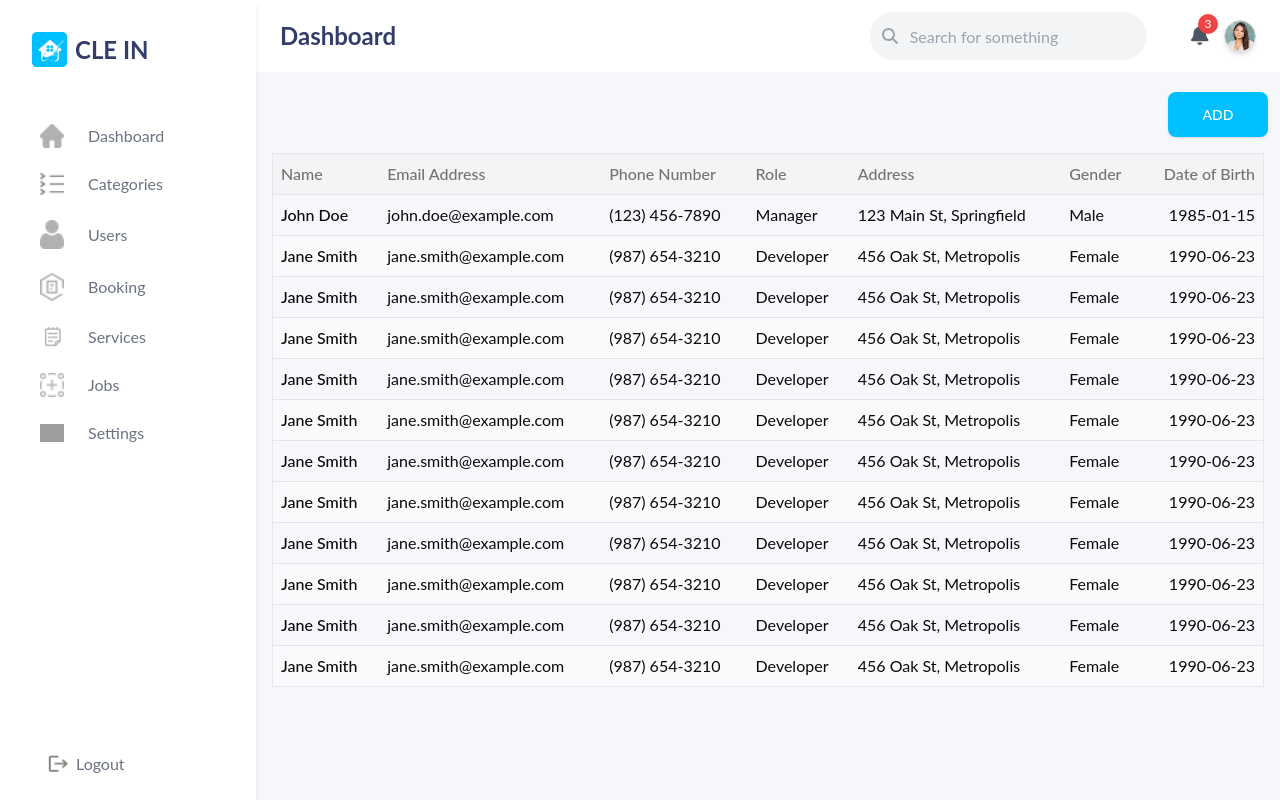
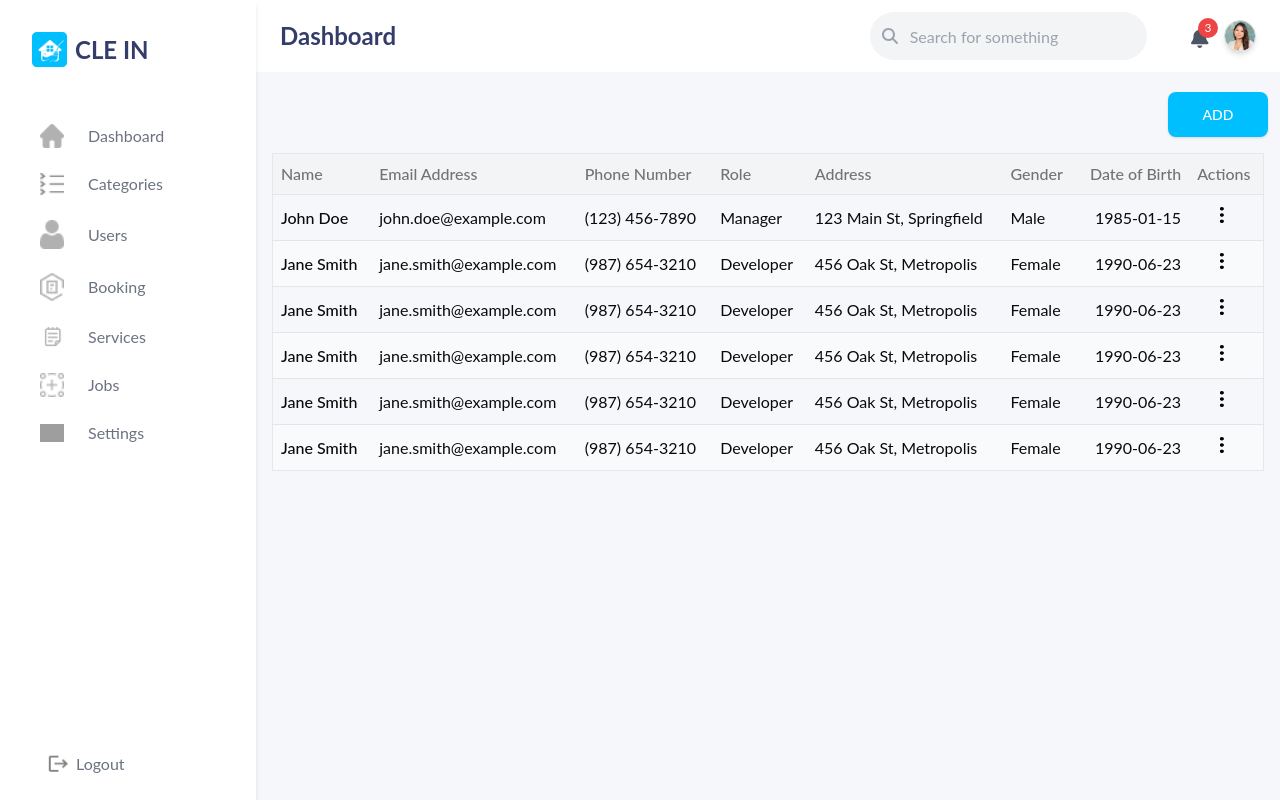
Before and after one commit to Abddullah/CLE_IN_ADMIN, a Next.js app: page /users in a window 1280 px wide. Built offline with nearby package versions, Linux system fonts and the light colour scheme; grey boxes are pictures that could not be loaded.

Commit message:
DASHBOARD , CATEGORIES & USERS SCREENS [FIX]

```diff
--- a/app/categories/page.tsx
+++ b/app/categories/page.tsx
@@ -11,14 +11,16 @@ function page() {
   return (
     <>
       <div className="bg-[#F5F7FA] h-full w-full">
+      <Link href={"categories/add"}>
         <div className="flex justify-end">
           <Button
             className="border-[#4BB1D3] w-[80px] h-[40px] mt-5 mr-3 text-white bg-[#00BFFF] rounded-lg outline-none hover:bg-[#00BFFF]
       sm:w-[100px] sm:h-[45px]"
           >
-            <Link href={"categories/add"}>ADD</Link>
+            ADD
           </Button>
         </div>
+        </Link>
 
         <div className="flex justify-evenly flex-wrap gap-5">
           <CleaningCards title="Cleaning at house" image={house} />
--- a/app/components/Navbar.tsx
+++ b/app/components/Navbar.tsx
@@ -64,9 +64,9 @@ const Navbar: React.FC<TitleProps> = ({ title }) => {
         <div className="relative cursor-pointer" onClick={toggleNotifications}>
           <FontAwesomeIcon
             icon={faBell}
-            className="text-gray-600 text-lg sm:text-xl"
+            className="text-gray-600 text-lg sm:text-xl mt-2"
           />
-          <span className="absolute top-0 right-0 bg-red-500 text-white text-xs rounded-full w-4 h-4 sm:w-5 sm:h-5 flex items-center justify-center transform translate-x-1/2 -translate-y-1/2">
+          <span className="absolute top-0 right-0 bg-red-500 text-white text-xs rounded-full w-4 h-4 sm:w-5 sm:h-5 flex items-center justify-center transform translate-x-1/2 -translate-y-1/2 mt-2">
             3
           </span>
         </div>
@@ -84,7 +84,7 @@ const Navbar: React.FC<TitleProps> = ({ title }) => {
         {isNotificationsOpen && (
           <div
             ref={notificationsRef}
-            className="absolute right-0 top-12 w-80 bg-white border border-gray-200 rounded-lg shadow-lg z-50 overflow-y-auto max-h-80"
+            className="absolute right-0 top-12 w-80 bg-white border border-gray-200 rounded-lg shadow-lg z-50 overflow-y-auto max-h-90"
           >
             <div className="p-4">
               <h3 className="text-lg font-semibold text-gray-800">
--- a/app/components/usersComponents/UserTable.tsx
+++ b/app/components/usersComponents/UserTable.tsx
@@ -1,3 +1,10 @@
+"use client";
+
+import { useState } from "react";
+import Image from "next/image";
+import editIcon from "../../../assets/categoriesIcons/edit.svg";
+import deleteIcon from "../../../assets/categoriesIcons/delete.svg";
+import dots from "../../../assets/categoriesIcons/dots.svg";
 import {
   Table,
   TableBody,
@@ -9,7 +16,17 @@ import {
   TableRow,
 } from "@/components/ui/table";
 
-  const invoices = [
+interface Invoice {
+  Name: string;
+  email: string;
+  PhoneNo: string;
+  role: string;
+  address: string;
+  gender: string;
+  dateBirth: string;
+}
+
+const invoices: Invoice[] = [
   {
     Name: "John Doe",
     email: "john.doe@example.com",
@@ -18,15 +35,6 @@ import {
     address: "123 Main St, Springfield",
     gender: "Male",
     dateBirth: "1985-01-15",
-    },
-    {
-      Name: "Jane Smith",
-      email: "jane.smith@example.com",
-      PhoneNo: "(987) 654-3210",
-      role: "Developer",
-      address: "456 Oak St, Metropolis",
-      gender: "Female",
-      dateBirth: "1990-06-23",
   },
   {
     Name: "Jane Smith",
@@ -68,75 +76,113 @@ import {
     address: "456 Oak St, Metropolis",
     gender: "Female",
     dateBirth: "1990-06-23",
-      },{
-        Name: "Jane Smith",
-        email: "jane.smith@example.com",
-        PhoneNo: "(987) 654-3210",
-        role: "Developer",
-        address: "456 Oak St, Metropolis",
-        gender: "Female",
-        dateBirth: "1990-06-23",
-      },{
-        Name: "Jane Smith",
-        email: "jane.smith@example.com",
-        PhoneNo: "(987) 654-3210",
-        role: "Developer",
-        address: "456 Oak St, Metropolis",
-        gender: "Female",
-        dateBirth: "1990-06-23",
-      },{
-        Name: "Jane Smith",
-        email: "jane.smith@example.com",
-        PhoneNo: "(987) 654-3210",
-        role: "Developer",
-        address: "456 Oak St, Metropolis",
-        gender: "Female",
-        dateBirth: "1990-06-23",
-      },{
-        Name: "Jane Smith",
-        email: "jane.smith@example.com",
-        PhoneNo: "(987) 654-3210",
-        role: "Developer",
-        address: "456 Oak St, Metropolis",
-        gender: "Female",
-        dateBirth: "1990-06-23",
-      },{
-        Name: "Jane Smith",
-        email: "jane.smith@example.com",
-        PhoneNo: "(987) 654-3210",
-        role: "Developer",
-        address: "456 Oak St, Metropolis",
-        gender: "Female",
-        dateBirth: "1990-06-23",
   },
-
 ];
 
 export function TableDemo() {
+  const [showOptions, setShowOptions] = useState<number | null>(null);
+
+  const handleActionClick = (index: number) => {
+    setShowOptions(showOptions === index ? null : index);
+  };
+
   return (
-      <div className="overflow-x-auto p-4">
+    <div className="overflow-x-auto p-4 relative">
       <Table className="min-w-full border border-gray-200 rounded-lg shadow-md">
         <TableHeader>
           <TableRow className="bg-gray-100">
-              <TableHead className="p-2 text-left text-xs md:text-sm lg:text-base">Name</TableHead>
-              <TableHead className="p-2 text-left text-xs md:text-sm lg:text-base">Email Address</TableHead>
-              <TableHead className="p-2 text-left text-xs md:text-sm lg:text-base hidden md:table-cell">Phone Number</TableHead>
-              <TableHead className="p-2 text-left text-xs md:text-sm lg:text-base hidden md:table-cell">Role</TableHead>
-              <TableHead className="p-2 text-left text-xs md:text-sm lg:text-base hidden lg:table-cell">Address</TableHead>
-              <TableHead className="p-2 text-left text-xs md:text-sm lg:text-base hidden lg:table-cell">Gender</TableHead>
-              <TableHead className="p-2 text-right text-xs md:text-sm lg:text-base hidden lg:table-cell">Date of Birth</TableHead>
+            <TableHead className="p-2 text-left text-xs md:text-sm lg:text-base">
+              Name
+            </TableHead>
+            <TableHead className="p-2 text-left text-xs md:text-sm lg:text-base">
+              Email Address
+            </TableHead>
+            <TableHead className="p-2 text-left text-xs md:text-sm lg:text-base hidden md:table-cell">
+              Phone Number
+            </TableHead>
+            <TableHead className="p-2 text-left text-xs md:text-sm lg:text-base hidden md:table-cell">
+              Role
+            </TableHead>
+            <TableHead className="p-2 text-left text-xs md:text-sm lg:text-base hidden lg:table-cell">
+              Address
+            </TableHead>
+            <TableHead className="p-2 text-left text-xs md:text-sm lg:text-base hidden lg:table-cell">
+              Gender
+            </TableHead>
+            <TableHead className="p-2 text-right text-xs md:text-sm lg:text-base hidden lg:table-cell">
+              Date of Birth
+            </TableHead>
+            <TableHead className="p-2 text-xs md:text-sm lg:text-base">
+              Actions
+            </TableHead>
           </TableRow>
         </TableHeader>
         <TableBody>
           {invoices.map((invoice, index) => (
-              <TableRow key={index} className="even:bg-gray-50 hover:bg-gray-100 transition-colors">
-                <TableCell className="p-2 font-medium text-xs md:text-sm lg:text-base">{invoice.Name}</TableCell>
-                <TableCell className="p-2 text-xs md:text-sm lg:text-base">{invoice.email}</TableCell>
-                <TableCell className="p-2 text-xs md:text-sm lg:text-base hidden md:table-cell">{invoice.PhoneNo}</TableCell>
-                <TableCell className="p-2 text-xs md:text-sm lg:text-base hidden md:table-cell">{invoice.role}</TableCell>
-                <TableCell className="p-2 text-xs md:text-sm lg:text-base hidden lg:table-cell">{invoice.address}</TableCell>
-                <TableCell className="p-2 text-xs md:text-sm lg:text-base hidden lg:table-cell">{invoice.gender}</TableCell>
-                <TableCell className="p-2 text-right text-xs md:text-sm lg:text-base hidden lg:table-cell">{invoice.dateBirth}</TableCell>
+            <TableRow
+              key={index}
+              className="even:bg-gray-50 hover:bg-gray-100 transition-colors relative"
+            >
+              <TableCell className="p-2 font-medium text-xs md:text-sm lg:text-base">
+                {invoice.Name}
+              </TableCell>
+              <TableCell className="p-2 text-xs md:text-sm lg:text-base">
+                {invoice.email}
+              </TableCell>
+              <TableCell className="p-2 text-xs md:text-sm lg:text-base hidden md:table-cell">
+                {invoice.PhoneNo}
+              </TableCell>
+              <TableCell className="p-2 text-xs md:text-sm lg:text-base hidden md:table-cell">
+                {invoice.role}
+              </TableCell>
+              <TableCell className="p-2 text-xs md:text-sm lg:text-base hidden lg:table-cell">
+                {invoice.address}
+              </TableCell>
+              <TableCell className="p-2 text-xs md:text-sm lg:text-base hidden lg:table-cell">
+                {invoice.gender}
+              </TableCell>
+              <TableCell className="p-2 text-right text-xs md:text-sm lg:text-base hidden lg:table-cell">
+                {invoice.dateBirth}
+              </TableCell>
+
+              <TableCell className="p-2 text-center relative">
+                <button onClick={() => handleActionClick(index)}>
+                  <Image src={dots} alt="Options" className="w-6 h-6 mr-2" />
+                </button>
+
+                {showOptions === index && (
+                  <div className="absolute right-14 top-[-40px] w-32 bg-white border border-gray-200 rounded-lg shadow-md z-10">
+                    <button
+                      className="flex items-center w-full p-2 hover:bg-gray-100"
+                      onClick={() => {
+                        console.log("Edit clicked");
+                        setShowOptions(null);
+                      }}
+                    >
+                      <Image
+                        src={editIcon}
+                        alt="Edit"
+                        className="w-4 h-4 mr-2"
+                      />
+                      <span>Edit</span>
+                    </button>
+                    <button
+                      className="flex items-center w-full p-2 hover:bg-gray-100"
+                      onClick={() => {
+                        console.log("Delete clicked");
+                        setShowOptions(null);
+                      }}
+                    >
+                      <Image
+                        src={deleteIcon}
+                        alt="Delete"
+                        className="w-4 h-4 mr-2"
+                      />
+                      <span>Delete</span>
+                    </button>
+                  </div>
+                )}
+              </TableCell>
             </TableRow>
           ))}
         </TableBody>
--- a/app/users/page.tsx
+++ b/app/users/page.tsx
@@ -8,12 +8,14 @@ function page() {
     <div className="bg-[#F5F7FA] h-full w-full">
 
 <div className="flex justify-end">
+<Link href={"users/addUser"}>
           <Button
             className="border-[#4BB1D3] w-[80px] h-[40px] mt-5 mr-3 text-white bg-[#00BFFF] rounded-lg outline-none hover:bg-[#00BFFF]
       sm:w-[100px] sm:h-[45px]"
           >
-            <Link href={"users/addUser"}>ADD</Link>
+           ADD
           </Button>
+          </Link>
         </div>
 
 
```
Also changed, not shown: app/components/Cards.tsx (+16 -1 lines), app/components/SideBar.tsx (+6 -6 lines), app/components/categoriesComponents/addCategoryPage/UploadBtn.tsx (+4 -4 lines), app/page.tsx (+5 -5 lines). Lines whose indentation alone changed are shown as unchanged.
